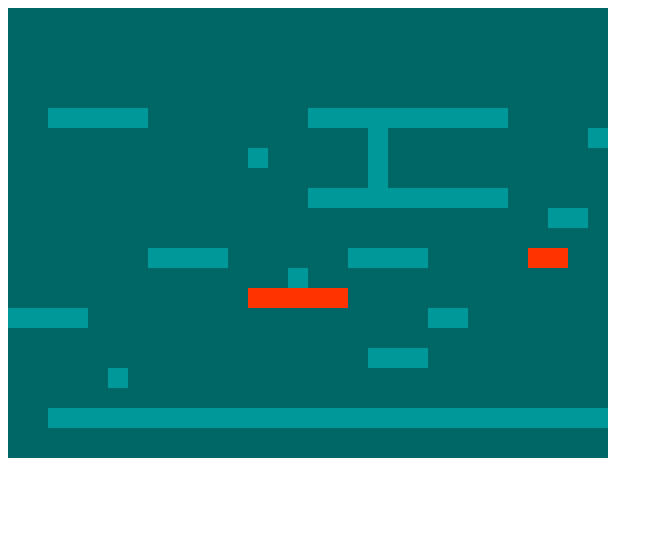
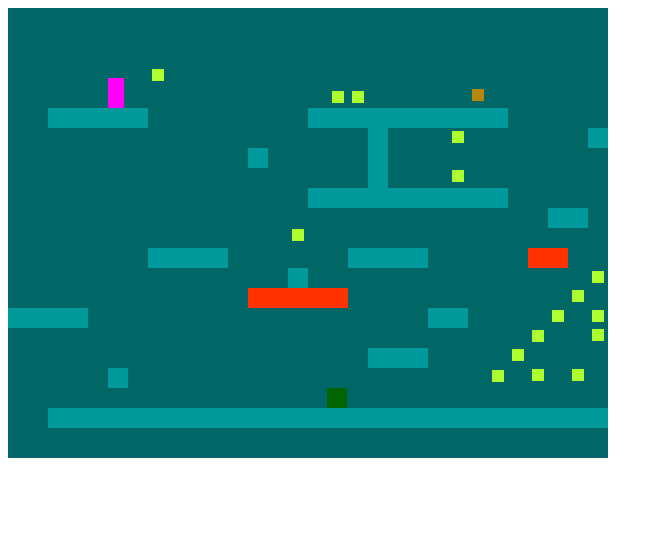
Before and after one commit to basscake/JSPlatformer_ABianco, a plain HTML site: page index.html in a window 1280 px wide. Shown: the whole page, without its empty margins (0-663 px from the left). Drawn offline with Linux system fonts and the light colour scheme.

Commit message:
Update game.css

```diff
--- a/css/game.css
+++ b/css/game.css
@@ -3,14 +3,26 @@
                  border-spacing: 0;   }
 .background td { padding: 0;          }
 .lava          { background: #FF3300; }
-.wall          { background: rgb(0, 153, 153); }
-.actor { position: absolute; }
-.player { background: rgb (64, 64, 64); }
-.coin { background: rgb (241, 229, 89); }
-.monster { background:rgb (255, 51, 0); }
+.wall          { background: rgb(0, 153, 153);   }
+.floater	   { background: black; }
+
+.actor  { position: absolute;  }
+.player { background: #FF00FF; }
+.coin { background: 	#ADFF2F; }
+.monster { background: rgb( 250, 250, 250); }
+.donkey { background: 	#B8860B; }
+.monster {background: 	#006400;}
+
 .game {
   overflow: hidden;
   max-width: 600px;
   max-height: 450px;
   position: relative;
 }
+
+.lost .player {
+  background: 	#808080;
+}
+.won .player {
+  box-shadow: -4px -7px 8px white, 4px -7px 8px white;
+}
```
